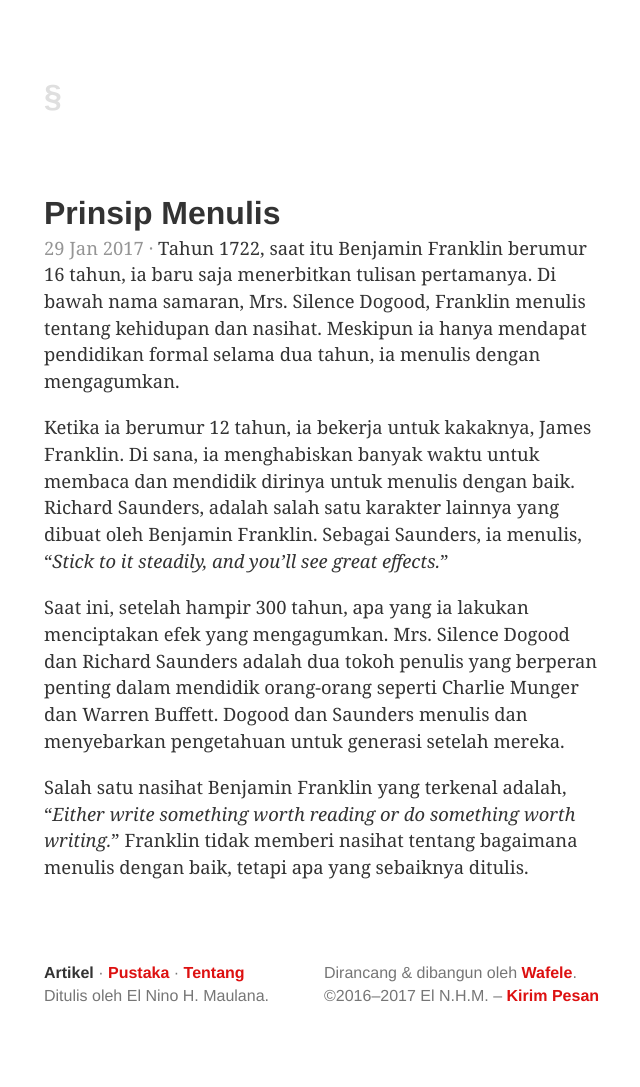
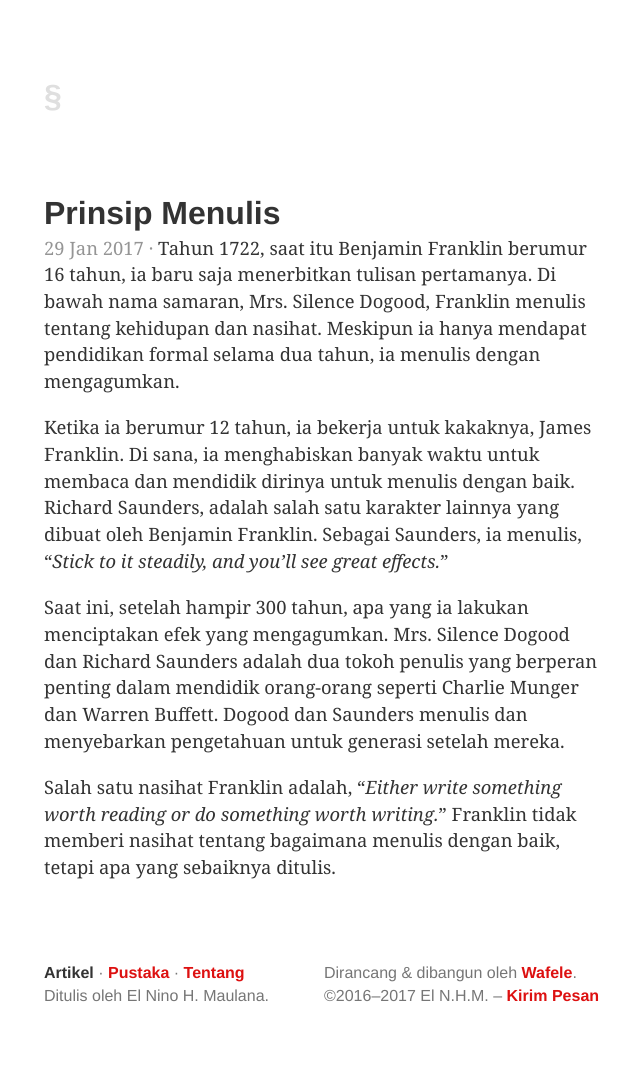
Before and after one commit to tertanda/elnino.github.io, a Jekyll site: the page built from artikel/_posts/2017-01-29-prinsip-menulis.md, in a window 1280 px wide. Shown: the whole page, without its empty margins (316-956 px from the left). Built offline with Jekyll 4.4.1, drawn with Linux system fonts in a browser that asks for light colours.

Commit message:
First commit.

```diff
--- a/artikel/_posts/2017-01-29-prinsip-menulis.md
+++ b/artikel/_posts/2017-01-29-prinsip-menulis.md
@@ -16,4 +16,4 @@ Ketika ia berumur 12 tahun, ia bekerja untuk kakaknya, James Franklin. Di sana,
 
 Saat ini, setelah hampir 300 tahun, apa yang ia lakukan menciptakan efek yang mengagumkan. Mrs. Silence Dogood dan Richard Saunders adalah dua tokoh penulis yang berperan penting dalam mendidik orang-orang seperti Charlie Munger dan Warren Buffett. Dogood dan Saunders menulis dan menyebarkan pengetahuan untuk generasi setelah mereka.
 
-Salah satu nasihat Benjamin Franklin yang terkenal adalah, "*Either write something worth reading or do something worth writing.*" Franklin tidak memberi nasihat tentang bagaimana menulis dengan baik, tetapi apa yang sebaiknya ditulis.
+Salah satu nasihat Franklin adalah, "*Either write something worth reading or do something worth writing.*" Franklin tidak memberi nasihat tentang bagaimana menulis dengan baik, tetapi apa yang sebaiknya ditulis.
```
